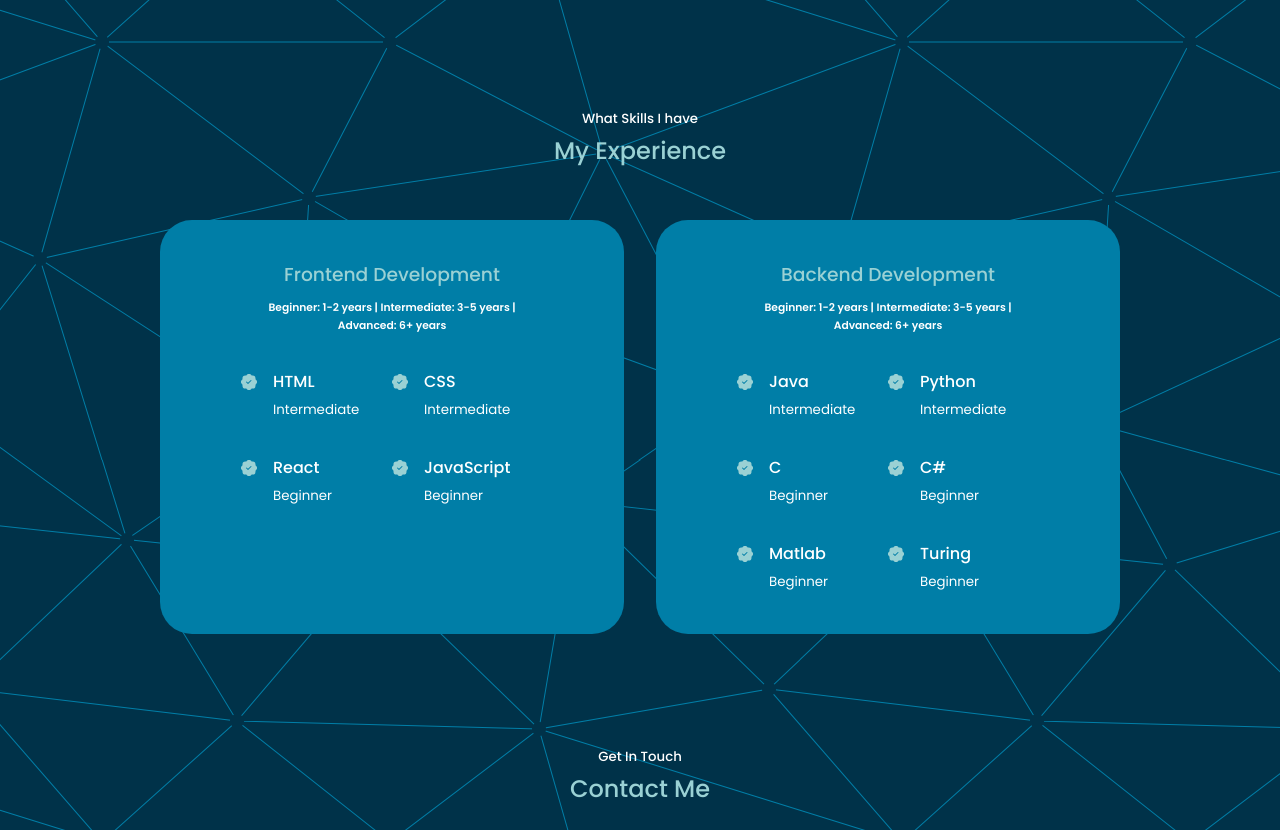
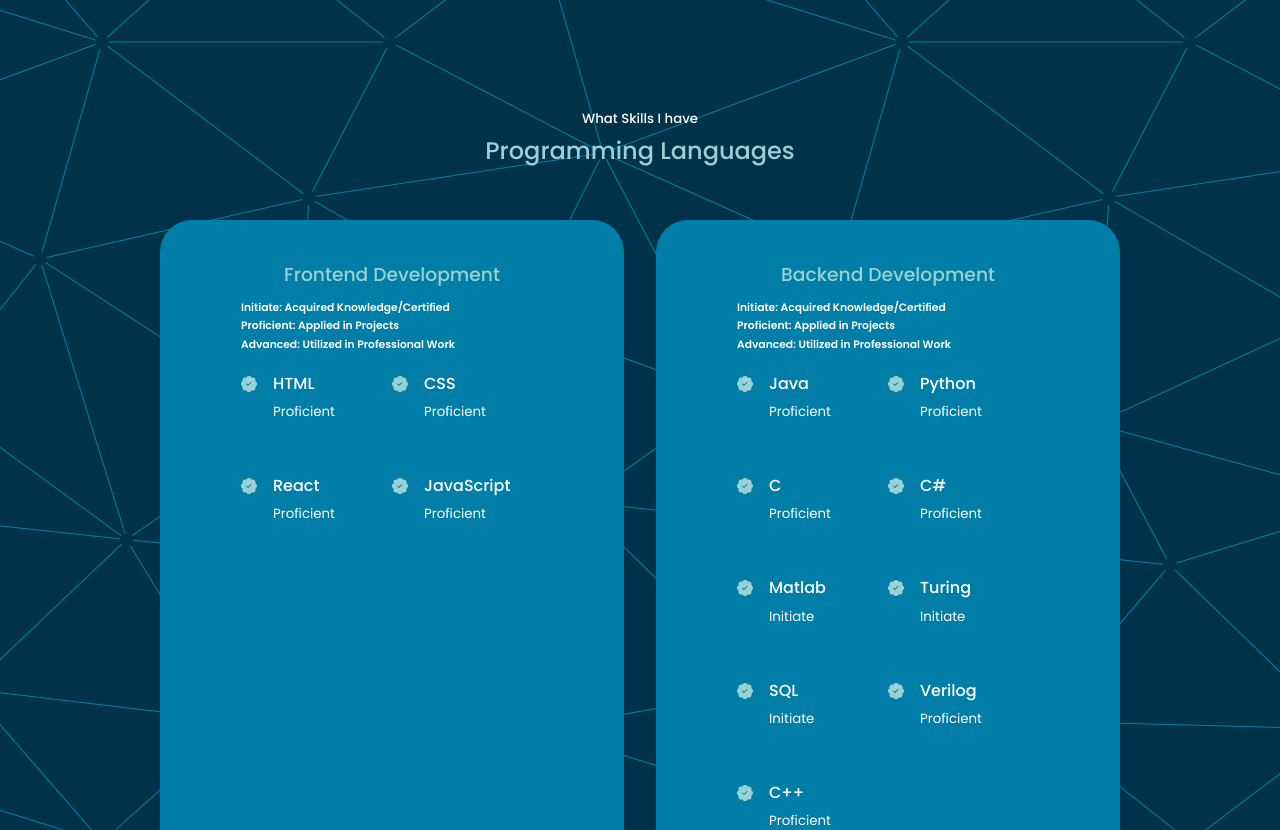
Before and after one commit to MistyGH/portfolio, a React (Create React App) app: page / in a window 1280 px wide. Shown: the part 2740-3570 px from the top of the page. Built offline with nearby package versions, Linux system fonts and the light colour scheme.

Commit message:
general updates

```diff
--- a/src/components/about/About.jsx
+++ b/src/components/about/About.jsx
@@ -23,17 +23,17 @@ const About = () => {
             <article className="about__card">
               <PiStudentBold className='about__icon' />
               <h5>University</h5>
-              <small>2nd Year Student</small>
+              <small>2nd Year Student (U of T)</small>
             </article>
             <article className="about__card">
               <FaCodeBranch className='about__icon' />
               <h5>Projects</h5>
-              <small>15+ projects</small>
+              <small>20+ projects</small>
             </article>
             <article className="about__card">
               <BsJournalCode className='about__icon' />
               <h5>Languages</h5>
-              <small>7+ Programming Languages</small>
+              <small>10+ Programming Languages</small>
             </article>
           </div>
 
--- a/src/components/experience/Experience.jsx
+++ b/src/components/experience/Experience.jsx
@@ -1,92 +1,117 @@
 import React from 'react'
 import './experience.css'
-import {BsPatchCheckFill} from 'react-icons/bs'
+import { BsPatchCheckFill } from 'react-icons/bs'
 
 const experience = () => {
   return (
     <section id='experience'>
       <h5>What Skills I have</h5>
-      <h2>My Experience</h2>
+      <h2>Programming Languages</h2>
 
       <div className="container experience__container">
         <div className="experience__frontend">
           <h3>Frontend Development</h3>
-          <h6 className='yrs'>Beginner: 1-2 years | Intermediate: 3-5 years | Advanced: 6+ years</h6>
+          <h6><span class='initiate'>Initiate:</span> Acquired Knowledge/Certified</h6>
+          <h6><span class='proficient'>Proficient:</span> Applied in Projects</h6>
+          <h6><span class='advanced'>Advanced:</span> Utilized in Professional Work</h6>
           <div className="experience__content">
             <article className="experience__details">
-                <BsPatchCheckFill className='experience__details-icon'/>
+              <BsPatchCheckFill className='experience__details-icon' />
               <div>
                 <h4>HTML</h4>
-                <small className='text-light'>Intermediate</small>
+                <small className='text-light'>Proficient</small>
               </div>
             </article>
             <article className="experience__details">
-              <BsPatchCheckFill className='experience__details-icon'/>
+              <BsPatchCheckFill className='experience__details-icon' />
               <div>
                 <h4>CSS</h4>
-                <small className='text-light'>Intermediate</small>
+                <small className='text-light'>Proficient</small>
               </div>
             </article>
             <article className="experience__details">
-              <BsPatchCheckFill className='experience__details-icon'/>
+              <BsPatchCheckFill className='experience__details-icon' />
               <div>
                 <h4>React</h4>
-                <small className='text-light'>Beginner</small>
+                <small className='text-light'>Proficient</small>
               </div>
             </article>
             <article className="experience__details">
-              <BsPatchCheckFill className='experience__details-icon'/>
+              <BsPatchCheckFill className='experience__details-icon' />
               <div>
                 <h4>JavaScript</h4>
-                <small className='text-light'>Beginner</small>
+                <small className='text-light'>Proficient</small>
               </div>
             </article>
           </div>
         </div>
         <div className="experience__backend">
-        <h3>Backend Development</h3>
-        <h6 className='yrs'>Beginner: 1-2 years | Intermediate: 3-5 years | Advanced: 6+ years</h6>
+          <h3>Backend Development</h3>
+          <h6><span class='initiate'>Initiate:</span> Acquired Knowledge/Certified</h6>
+          <h6><span class='proficient'>Proficient:</span> Applied in Projects</h6>
+          <h6><span class='advanced'>Advanced:</span> Utilized in Professional Work</h6>
           <div className="experience__content">
             <article className="experience__details">
-              <BsPatchCheckFill className='experience__details-icon'/>
+              <BsPatchCheckFill className='experience__details-icon' />
               <div>
                 <h4>Java</h4>
-                <small className='text-light'>Intermediate</small>
+                <small className='text-light'>Proficient</small>
               </div>
             </article>
             <article className="experience__details">
-              <BsPatchCheckFill className='experience__details-icon'/>
+              <BsPatchCheckFill className='experience__details-icon' />
               <div>
                 <h4>Python</h4>
-                <small className='text-light'>Intermediate</small>
+                <small className='text-light'>Proficient</small>
               </div>
             </article>
             <article className="experience__details">
-              <BsPatchCheckFill className='experience__details-icon'/>
+              <BsPatchCheckFill className='experience__details-icon' />
               <div>
                 <h4>C</h4>
-                <small className='text-light'>Beginner</small>
+                <small className='text-light'>Proficient</small>
               </div>
             </article>
             <article className="experience__details">
-              <BsPatchCheckFill className='experience__details-icon'/>
+              <BsPatchCheckFill className='experience__details-icon' />
               <div>
                 <h4>C#</h4>
-                <small className='text-light'>Beginner</small>
+                <small className='text-light'>Proficient</small>
               </div>
             </article>
             <article className="experience__details">
-              <BsPatchCheckFill className='experience__details-icon'/>
+              <BsPatchCheckFill className='experience__details-icon' />
               <div>
                 <h4>Matlab</h4>
-                <small className='text-light'>Beginner</small>
+                <small className='text-light'>Initiate</small>
               </div>
             </article>
             <article className="experience__details">
-              <BsPatchCheckFill className='experience__details-icon'/>
+              <BsPatchCheckFill className='experience__details-icon' />
               <div>
                 <h4>Turing</h4>
-                <small className='text-light'>Beginner</small>
+                <small className='text-light'>Initiate</small>
+              </div>
+            </article>
+            <article className="experience__details">
+              <BsPatchCheckFill className='experience__details-icon' />
+              <div>
+                <h4>SQL</h4>
+                <small className='text-light'>Initiate</small>
+              </div>
+            </article>
+            <article className="experience__details">
+              <BsPatchCheckFill className='experience__details-icon' />
+              <div>
+                <h4>Verilog</h4>
+                <small className='text-light'>Proficient</small>
+              </div>
+            </article>
+            <article className="experience__details">
+              <BsPatchCheckFill className='experience__details-icon' />
+              <div>
+                <h4>C++</h4>
+                <small className='text-light'>Proficient</small>
               </div>
             </article>
           </div>
--- a/src/components/experience/experience.css
+++ b/src/components/experience/experience.css
@@ -4,7 +4,7 @@
     grid-gap: 2rem;
 }
 
-.experience__container > div {
+.experience__container>div {
     background: var(--color-bg-variant);
     padding: 2.4rem 5rem;
     border-radius: 2rem;
@@ -12,23 +12,21 @@
     transition: var(--transition);
 }
 
-.experience__container > div:hover {
+.experience__container>div:hover {
     background: var(--transparent);
     border-color: var(--color-primary-variant);
     backdrop-filter: blur(0.5rem);
     cursor: default;
 }
 
-.experience__container > div > h3 {
+.experience__container>div>h3 {
     text-align: center;
     margin-bottom: 0.5rem;
     color: var(--color-primary);
 }
 
-.yrs {
-    text-align: center;
-    color: var(--color-light);
-    margin-bottom: 2rem;
+.experience__container>div>h6>yrs {
+    margin-bottom: 0.5rem;
 }
 
 .experience__content {
@@ -38,6 +36,7 @@
 }
 
 .experience__details {
+    margin-top: 1rem;
     display: flex;
     gap: 1rem;
 }
@@ -54,7 +53,7 @@
         grid-template-columns: 1fr;
     }
 
-    .experience__container > div {
+    .experience__container>div {
         width: 80%;
         padding: 2rem;
         margin: 0 auto;
@@ -72,7 +71,7 @@
         gap: 1rem;
     }
 
-    .experience__container > div {
+    .experience__container>div {
         width: 100%;
         padding: 2rem, 1rem;
     }
```
